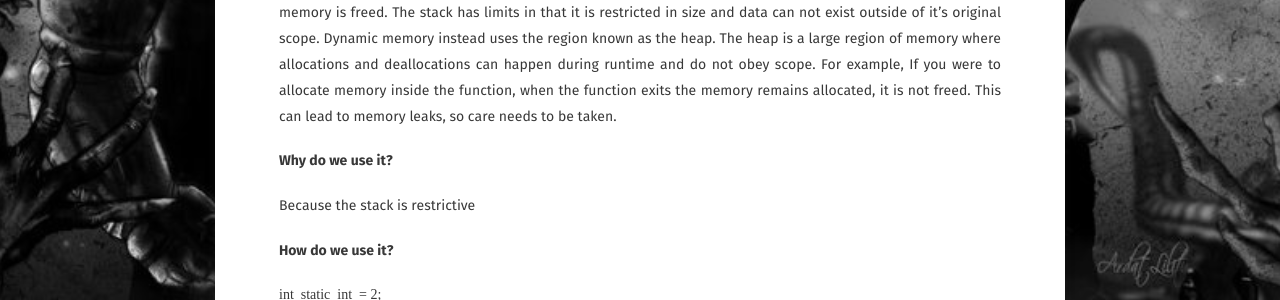
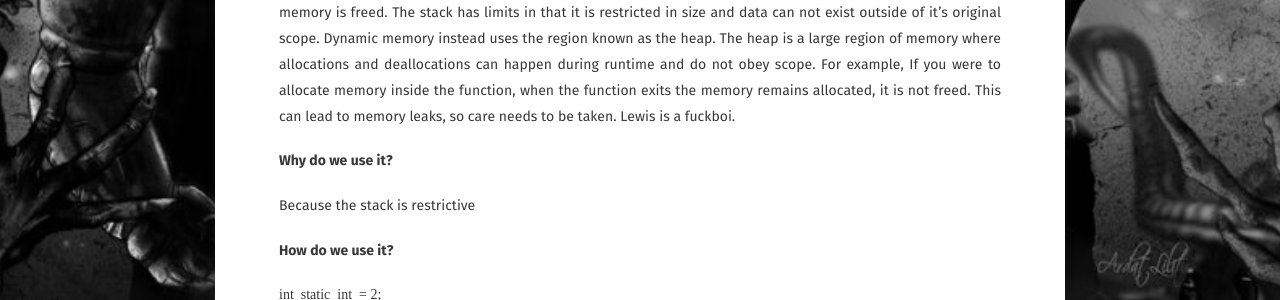
Before and after one commit to jack-king1/jack-king1.github.io, a Jekyll site: the page built from _posts/2017-07-19-dynamic-memory.md, in a window 1280 px wide. Shown: the part 540-840 px from the top of the page. Built offline with Jekyll 4.4.1, drawn with Linux system fonts in a browser that asks for light colours; some web fonts are replaced; some of the changed text lies outside the part shown.

Commit message:
Update 2017-07-19-dynamic-memory.md

```diff
--- a/_posts/2017-07-19-dynamic-memory.md
+++ b/_posts/2017-07-19-dynamic-memory.md
@@ -12,7 +12,8 @@
 ---
 **Dynamic Memory** is the use of memory during runtime. It is dynamic in that the compiler is unable to ascertain the exact amount of memory its allocation will require. This differs from static allocation where its size is determined at compile time and its location in memory is the stack. When objects are dynamically allocated they use a special region of memory called the heap. Let's look at those differences.
 
-When using static allocation, the memory we use is stored in a very fast contigous block known as the stack. Each function contributes to the stack placing any static data on to it. When the function is unwound or exited, the memory is freed. The stack has limits in that it is restricted in size and data can not exist outside of it's original scope. Dynamic memory instead uses the region known as the heap. The heap is a large region of memory where allocations and deallocations can happen during runtime and do not obey scope. For example, If you were to allocate memory inside the function, when the function exits the memory remains allocated, it is not freed. This can lead to memory leaks, so care needs to be taken. <br/>
+When using static allocation, the memory we use is stored in a very fast contigous block known as the stack. Each function contributes to the stack placing any static data on to it. When the function is unwound or exited, the memory is freed. The stack has limits in that it is restricted in size and data can not exist outside of it's original scope. Dynamic memory instead uses the region known as the heap. The heap is a large region of memory where allocations and deallocations can happen during runtime and do not obey scope. For example, If you were to allocate memory inside the function, when the function exits the memory remains allocated, it is not freed. This can lead to memory leaks, so care needs to be taken.
+Lewis is a fuckboi.<br/>
 
 
 #### Why do we use it?
```
